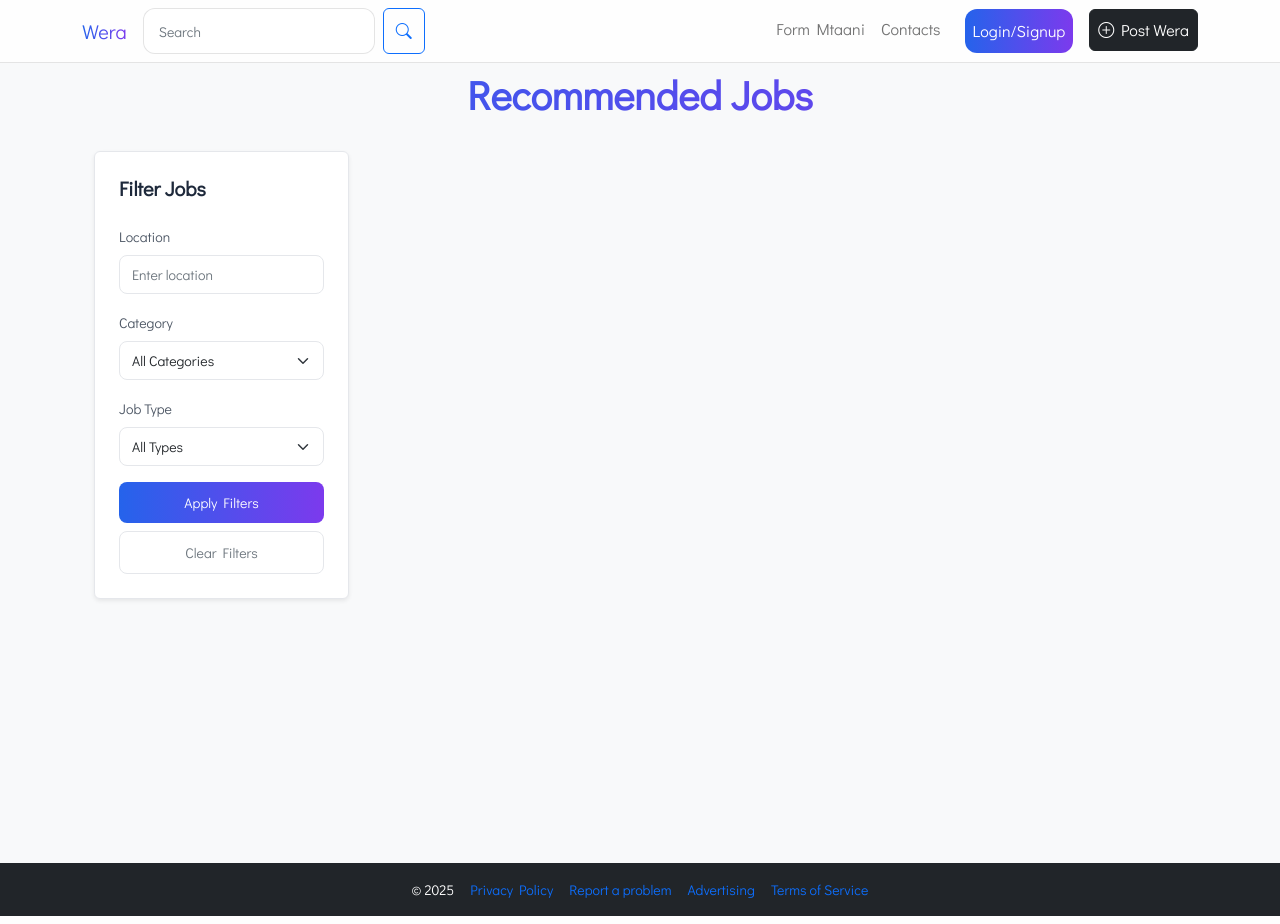
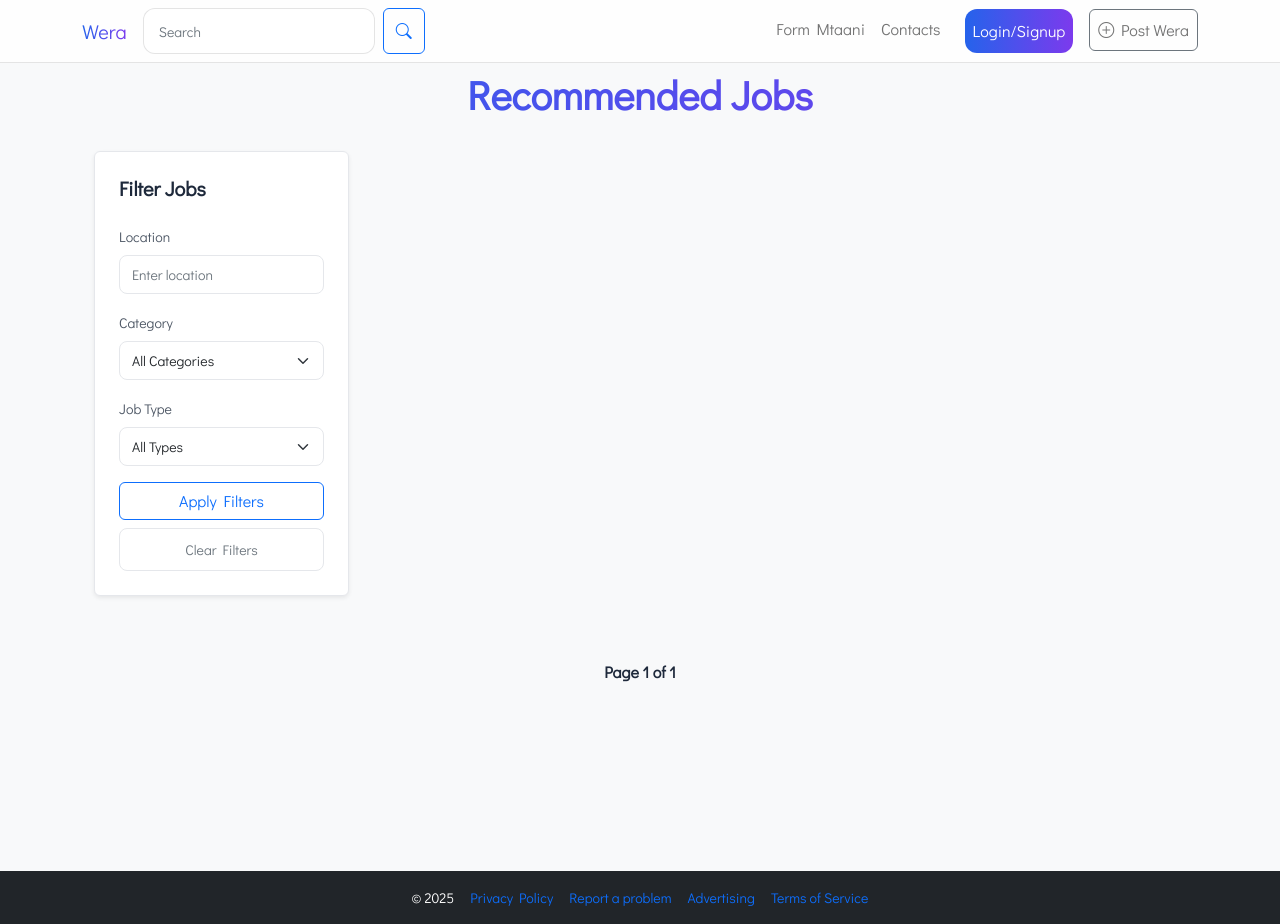
Before and after one commit to limit-group/wera, a Django app: page / in a window 1280 px wide. Run offline with Django 5.2, Linux system fonts and the light colour scheme; data that the repository does not hold is empty; some libraries are stand-ins or nearby versions.

Commit message:
featt: introduce application links, improve ux

```diff
--- a/contact/templates/contact/index.html
+++ b/contact/templates/contact/index.html
@@ -13,7 +13,7 @@ load static %} {% block content %}
     <!-- Profile Card -->
     {% for profile in contacts %} {% if profile.phone %}
     <div class="col-md-4 col-lg-3">
-      <div class="card h-100 shadow-sm border-0 hover-scale">
+      <div class="card h-100 mb-2">
         <!-- Profile Image -->
         <div class="text-center pt-4">
           {% if profile.image %}
--- a/wera/models.py
+++ b/wera/models.py
@@ -67,6 +67,7 @@ class Wera(WeraBaseModel):
     image = models.TextField(null=True, blank=True)
     category = models.ForeignKey(Category, on_delete=models.CASCADE)
     slug = models.SlugField(unique=True, blank=True, null=True)
+    application_link = models.URLField(null=True, blank=True)
 
     class Meta:
         ordering = ["updated_at"]
--- a/wera/templates/wera/base.html
+++ b/wera/templates/wera/base.html
@@ -1032,19 +1032,6 @@
           margin-right: 10px;
         }
       }
-
-      .job_listing_area
-        .job_lists
-        .single_jobs
-        .jobs_left
-        .jobs_conetent
-        .links_locat
-        .location
-        p {
-        margin-bottom: 0;
-        color: #aab1b7;
-      }
-
       .job_listing_area
         .job_lists
         .single_jobs
@@ -1402,28 +1389,6 @@
           .location {
           margin-right: 10px;
         }
-      }
-
-      .job_details_area
-        .single_jobs
-        .jobs_left
-        .jobs_conetent
-        .links_locat
-        .location
-        p {
-        margin-bottom: 0;
-        color: #aab1b7;
-      }
-
-      .job_details_area
-        .single_jobs
-        .jobs_left
-        .jobs_conetent
-        .links_locat
-        .location
-        p
-        i {
-        margin-right: 7px;
       }
 
       @media (max-width: 767px) {
@@ -1841,7 +1806,7 @@
     <nav class="navbar navbar-expand-lg navbar-light d-none d-lg-flex">
       <div class="container">
         <a href="{% url 'home' %}" class="navbar-brand text-gradient">Wera</a>
-        <form class="d-flex" action={% url 'watson:search' %}>
+        <form class="d-flex" action='{% url "watson:search" %}'>
           <input
             class="form-control me-2"
             type="search"
@@ -1915,7 +1880,7 @@
             <li class="nav-item">
               <a
                 href="{% url 'wera_create' %}"
-                class="nav-link btn text-white btn-dark"
+                class="nav-link btn btn-outline-secondary"
               >
                 <i class="bi bi-plus-circle"></i> Post Wera
               </a>
@@ -1993,7 +1958,7 @@
         </div>
       </div>
     </div>
-    <footer class="footer bg-dark text-white d-none d-lg-block">
+    <footer class="footer bg-dark text-white d-none d-lg-block mt-2">
       <div class="d-flex justify-content-center gap-3 d-none d-md-flex p-3">
         <small
           >&copy;
--- a/wera/templates/wera/index.html
+++ b/wera/templates/wera/index.html
@@ -36,13 +36,6 @@
     box-shadow: 0 0 0 3px rgba(37, 99, 235, 0.1);
   }
 
-.filter-sidebar .btn-primary {
-  background-color: #2563eb;
-  border: none;
-  padding: 10px;
-  font-size: 0.875rem;
-  border-radius: 8px;
-}
 
   .filter-sidebar .btn-outline-secondary {
     border: 1px solid #e5e7eb;
@@ -66,14 +59,8 @@
             <!-- Location Filter -->
             <div class="mb-3">
               <label for="location" class="form-label">Location</label>
-              <input
-                type="text"
-                name="location"
-                id="location"
-                class="form-control"
-                placeholder="Enter location"
-                value="{{ request.GET.location }}"
-              />
+              <input type="text" name="location" id="location" class="form-control" placeholder="Enter location"
+                value="{{ request.GET.location }}" />
             </div>
 
             <!-- Category Filter -->
@@ -82,7 +69,7 @@
               <select name="category" id="category" class="form-select">
                 <option value="">All Categories</option>
                 {% for category in categories %}
-                <option value="{{ category.id }}" {% if request.GET.category == category.id|stringformat:"s" %}selected{% endif %}>
+                <option value="{{ category.id }}">
                   {{ category.name }}
                 </option>
                 {% endfor %}
@@ -94,35 +81,25 @@
               <label for="job_type" class="form-label">Job Type</label>
               <select name="job_type" id="job_type" class="form-select">
                 <option value="">All Types</option>
-                <option value="full_time" {% if request.GET.job_type == "full_time" %}selected{% endif %}>Full Time</option>
-                <option value="part_time" {% if request.GET.job_type == "part_time" %}selected{% endif %}>Part Time</option>
-                <option value="remote" {% if request.GET.job_type == "remote" %}selected{% endif %}>Remote</option>
+                <option value="full_time">Full Time
+                </option>
+                <option value="part_time">Part Time
+                </option>
+                <option value="remote">Remote</option>
               </select>
             </div>
 
             <!-- Salary Range Filter -->
             {% comment %} <div class="mb-3">
               <label for="salary" class="form-label">Salary Range</label>
-              <input
-                type="number"
-                name="min_salary"
-                id="min_salary"
-                class="form-control mb-2"
-                placeholder="Min Salary"
-                value="{{ request.GET.min_salary }}"
-              />
-              <input
-                type="number"
-                name="max_salary"
-                id="max_salary"
-                class="form-control"
-                placeholder="Max Salary"
-                value="{{ request.GET.max_salary }}"
-              />
+              <input type="number" name="min_salary" id="min_salary" class="form-control mb-2" placeholder="Min Salary"
+                value="{{ request.GET.min_salary }}" />
+              <input type="number" name="max_salary" id="max_salary" class="form-control" placeholder="Max Salary"
+                value="{{ request.GET.max_salary }}" />
             </div> {% endcomment %}
 
             <!-- Submit Button -->
-            <button type="submit" class="btn btn-primary w-100">Apply Filters</button>
+            <button type="submit" class="btn btn-outline-primary w-100">Apply Filters</button>
             <a href="{% url 'home' %}" class="btn btn-outline-secondary w-100 mt-2">Clear Filters</a>
           </form>
         </div>
@@ -139,13 +116,7 @@
                   <div class="jobs_left d-flex align-items-center">
                     {% if j.image %}
                     <div class="thumb me-3">
-                      <img
-                        src="{{ j.image }}"
-                        alt="{{ j.title }}"
-                        width="60"
-                        height="60"
-                        class="rounded-circle"
-                      />
+                      <img src="{{ j.image }}" alt="{{ j.title }}" width="60" height="60" class="rounded-circle" />
                     </div>
                     {% endif %}
                     <div class="jobs_content">
@@ -169,9 +140,11 @@
                   </div>
                   <div class="jobs_right d-flex justify-content-between align-items-center mt-3">
                     <div class="date">
-                      <i class="bi bi-clock"></i> <small class="text-muted" data-created-at="{{ j.created_at|date:'c' }}"></small>
+                      <i class="bi bi-clock"></i> <small class="text-muted"
+                        data-created-at="{{ j.created_at|date:'c' }}"></small>
                     </div>
-                    <a href="{% url 'wera_detail' j.slug %}" class="btn btn-primary btn-sm">View Details <i class="bi bi-arrow-right"></i></a>
+                    <a href="{% url 'wera_detail' j.slug %}" class="btn btn-outline-primary">View Details <i
+                        class="bi bi-arrow-right"></i></a>
                     <!-- <a href="{% url 'wera_detail' j.slug %}" class="btn btn-dark btn-sm">Apply</a> -->
                   </div>
                 </div>
@@ -182,6 +155,28 @@
         </div>
       </div>
     </div>
+    <div class="text-center my-3">
+      {% if weras.has_previous %}
+      <a href="?page=1" class="btn btn-outline-primary">
+        <i class="bi bi-chevron-double-left"></i> First
+      </a>
+      <a href="?page={{ weras.previous_page_number }}" class="btn btn-outline-primary">
+        <i class="bi bi-chevron-left"></i> Previous
+      </a>
+      {% endif %}
+
+      <span class="mx-2 fw-bold">Page {{ weras.number }} of {{ weras.paginator.num_pages }}</span>
+
+      {% if weras.has_next %}
+      <a href="?page={{ weras.next_page_number }}" class="btn btn-outline-primary">
+        Next <i class="bi bi-chevron-right"></i>
+      </a>
+      <a href="?page={{ weras.paginator.num_pages }}" class="btn btn-outline-primary">
+        Last <i class="bi bi-chevron-double-right"></i>
+      </a>
+      {% endif %}
+    </div>
+
   </div>
 </div>
 
--- a/wera/views.py
+++ b/wera/views.py
@@ -1,4 +1,5 @@
 from allauth.account.decorators import verified_email_required
+from django.core.paginator import EmptyPage, PageNotAnInteger, Paginator
 from django.shortcuts import redirect, render
 
 from common.utils import upload_to_supabase_bucket
@@ -22,38 +23,45 @@ def search(request):
 def index(request):
     weras = Wera.get_weras()
     locations = Location.get_locations()
+    page = request.GET.get("page", 1)  # Get current page, default to 1
+    paginator = Paginator(weras, 10)  # Show 10 results per page
+
+    try:
+        paginated_weras = paginator.page(page)
+    except PageNotAnInteger:
+        paginated_weras = paginator.page(1)  # Default to page 1 if invalid
+    except EmptyPage:
+        paginated_weras = paginator.page(
+            paginator.num_pages
+        )  # Show last page if out of range
 
     ctx = {
         "locations": locations,
-        "weras": weras,
+        "weras": paginated_weras,
         "profile": get_current_user_profile(request),
     }
     return render(request, "wera/index.html", ctx)
 
 
 def weras(request):
-    weras = Wera.get_weras()
+    weras = Wera.get_weras().all()
 
-    location = request.GET.get("location")
-    category = request.GET.get("category")
-    job_type = request.GET.get("job_type")
-    min_salary = request.GET.get("min_salary")
-    max_salary = request.GET.get("max_salary")
+    page = request.GET.get("page", 1)  # Get current page, default to 1
+    paginator = Paginator(weras, 10)  # Show 10 results per page
 
-    if location:
-        weras = weras.filter(location__icontains=location)
-    if category:
-        weras = weras.filter(category_id=category)
-    if job_type:
-        weras = weras.filter(job_type=job_type)
-    if min_salary:
-        weras = weras.filter(salary__gte=min_salary)
-    if max_salary:
-        weras = weras.filter(salary__lte=max_salary)
+    try:
+        paginated_weras = paginator.page(page)
+    except PageNotAnInteger:
+        paginated_weras = paginator.page(1)  # Default to page 1 if invalid
+    except EmptyPage:
+        paginated_weras = paginator.page(
+            paginator.num_pages
+        )  # Show last page if out of range
 
     categories = Category.get_categories()
+
     ctx = {
-        "wera": weras,
+        "wera": paginated_weras,
         "profile": get_current_user_profile(request),
         "categories": categories,
     }
@@ -76,7 +84,7 @@ def wera_detail(request, slug):
 def wera_create(request):
     categories = Category.get_categories()
     locations = Location.get_locations()
-    weras = Wera.get_weras()[:5]
+    weras = Wera.get_weras()[:6]
 
     ctx = {
         "categories": categories,
```
Also changed, not shown: wera/templates/wera/create.html (+18 -26 lines), wera/templates/wera/detail.html (+10 -10 lines), wera/migrations/0010_wera_application_link.py (added). Lines whose indentation alone changed are shown as unchanged.
